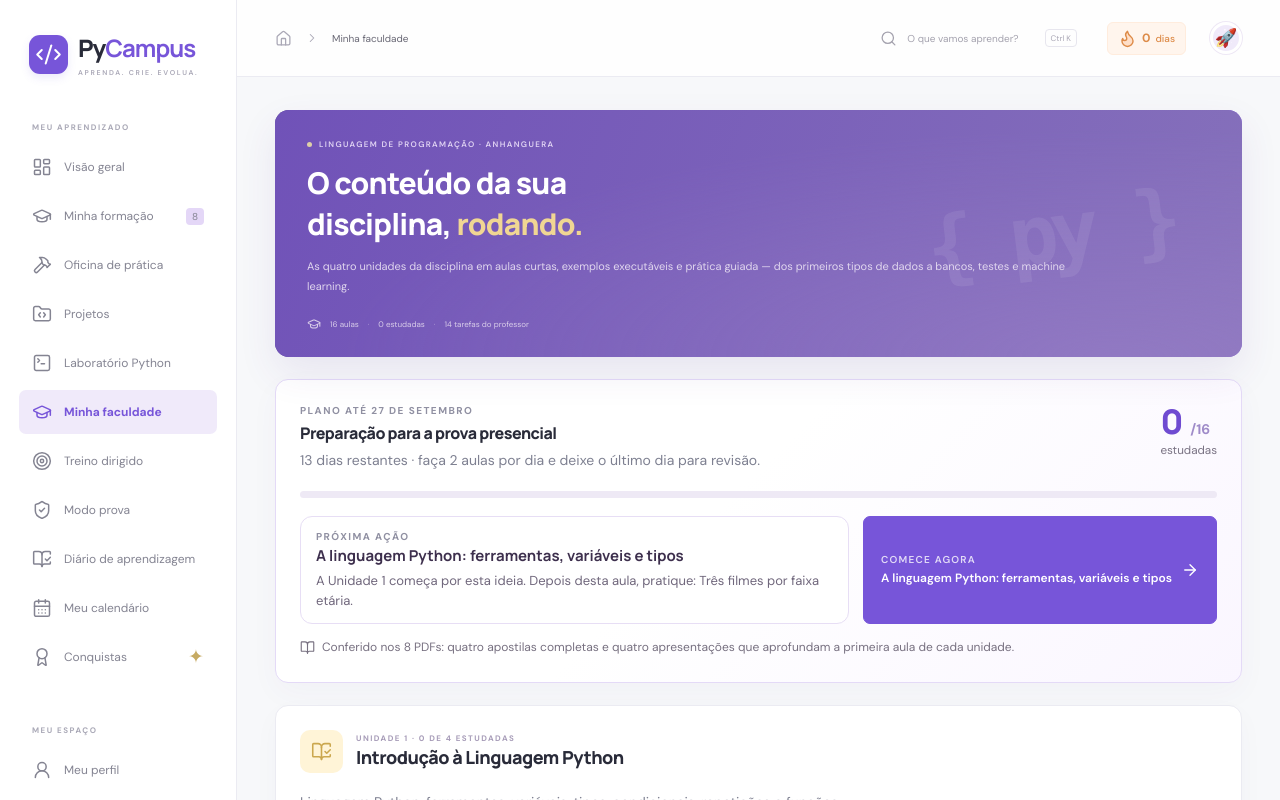
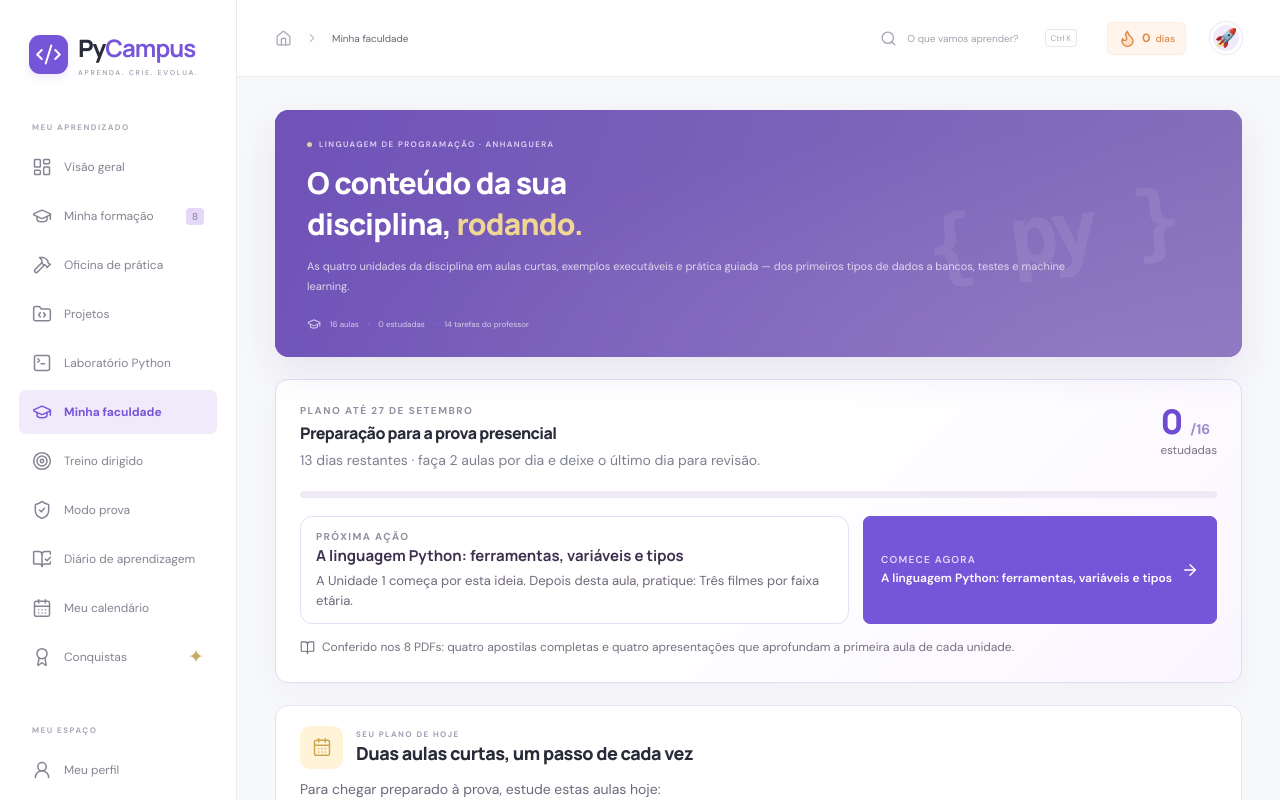
Before and after one commit to Jaoabyo/pycampus, a React (Vite) app: page / in a window 1280 px wide. Both pictures are taken after a click on the button "Minha faculdade". Shown: the top 800 px of the page. Built offline with nearby package versions, Linux system fonts and the light colour scheme.

Commit message:
feat: criar plano diario para prova da faculdade

```diff
--- a/scripts/check-faculdade.mjs
+++ b/scripts/check-faculdade.mjs
@@ -77,6 +77,8 @@ await page.getByText('PLANO ATÉ 27 DE SETEMBRO').waitFor();
 await page.getByText('PRÓXIMA AÇÃO').waitFor();
 assert.equal(await page.locator('.prova-proxima').count(), 1);
 assert.equal(await page.locator('.prova-acao').count(), 1);
+await page.getByText('SEU PLANO DE HOJE').waitFor();
+assert.equal(await page.locator('.plano-hoje-item').count(), 2);
 assert.equal(await page.locator('.faculdade-aula').count(), aulasDaFaculdade.length);
 await page.locator('.faculdade-aula').first().click();
 await page.getByRole('button', { name: 'Executar exemplo', exact: true }).click();
--- a/src/Faculdade.jsx
+++ b/src/Faculdade.jsx
@@ -1,6 +1,6 @@
 import { useState } from 'react';
 import { Icon, irAoTopo } from './ui.jsx';
-import { unidades, aulasDaUnidade, tarefasDaUnidade, aulasDaFaculdade, tarefasDaFaculdade, diasAteProva, requisitosFaltandoDaFaculdade, proximaAcaoDaFaculdade } from './faculdade.js';
+import { unidades, aulasDaUnidade, tarefasDaUnidade, aulasDaFaculdade, tarefasDaFaculdade, diasAteProva, requisitosFaltandoDaFaculdade, proximaAcaoDaFaculdade, planoDeEstudosDaFaculdade } from './faculdade.js';
 import { localDate } from './progress.js';
 import { usePython } from './useTrackedPython.js';
 import { appendAttempt } from './history.js';
@@ -27,6 +27,7 @@ export default function Faculdade({ state, update, navigate }) {
   const total = aulasDaFaculdade.length;
   const pendentes = aulasDaFaculdade.filter(aula => !feitas.includes(aula.id));
   const proximaAcao = proximaAcaoDaFaculdade(state);
+  const plano = planoDeEstudosDaFaculdade(state);
   const proxima = proximaAcao.aula;
   const estudadas = proximaAcao.feitas;
   const dias = diasAteProva();
@@ -68,6 +69,14 @@ export default function Faculdade({ state, update, navigate }) {
         </button>
       </div>}
       <p className="small prova-fonte"><Icon name="BookOpen" size={15} /> Conferido nos 8 PDFs: quatro apostilas completas e quatro apresentações que aprofundam a primeira aula de cada unidade.</p>
+    </section>
+
+    <section className="card plano-hoje" aria-labelledby="titulo-plano-hoje">
+      <div className="step-head"><span className="icon-tile yellow"><Icon name="CalendarDays" size={20} /></span>
+        <div><div className="eyebrow">SEU PLANO DE HOJE</div><h3 id="titulo-plano-hoje">Duas aulas curtas, um passo de cada vez</h3></div></div>
+      {plano.hoje.tipo === 'revisao' ? <p>Hoje é dia de revisão: refaça um desafio sem olhar a resposta e explique o que o código faz.</p>
+        : <><p>Para chegar preparado à prova, estude estas aulas hoje:</p><div className="plano-hoje-lista">{plano.hoje.aulas.map(aula => <button className="plano-hoje-item" key={aula.id} onClick={() => abrir(aula)}><span>{aula.titulo}</span><Icon name="ArrowRight" size={16} /></button>)}</div></>}
+      <p className="small muted">O último dia fica reservado para revisar. O plano se ajusta sozinho quando você registra uma aula.</p>
     </section>
 
     {unidades.map(unidade => {
--- a/src/faculdade.css
+++ b/src/faculdade.css
@@ -30,6 +30,11 @@
 .prova-proxima-context p{margin:5px 0 0;color:#70677c;font-size:13px;line-height:1.5}
 .prova-acao{display:flex;width:100%;min-height:58px;justify-content:space-between;text-align:left}.prova-acao span{display:flex;flex-direction:column;gap:3px}.prova-acao small{font-size:10px;letter-spacing:.12em;opacity:.78}
 .prova-fonte{display:flex;align-items:center;gap:7px;margin:13px 0 0;color:#777080}
+.plano-hoje{margin:0 0 22px;padding:20px 24px;border:1px solid #e8e0f4;background:#fff}
+.plano-hoje .step-head{margin-bottom:10px}.plano-hoje p{margin:7px 0;color:#70677c;line-height:1.5}
+.plano-hoje-lista{display:grid;grid-template-columns:repeat(2,minmax(0,1fr));gap:8px;margin:12px 0}
+.plano-hoje-item{display:flex;align-items:center;justify-content:space-between;gap:10px;min-height:44px;padding:10px 12px;border:1px solid #e8e0f4;border-radius:10px;background:#fbfaff;color:#3d2f4d;text-align:left;font:inherit;cursor:pointer}
+.plano-hoje-item:hover{border-color:#bfa6eb;background:#f7f2ff}.plano-hoje-item svg{flex:0 0 auto;color:#7854d7}
 .faculdade-conexao{display:flex;align-items:flex-start;gap:9px;margin-top:16px;padding:12px 14px;border-radius:10px;background:#f5f9ff;color:#50556b}.faculdade-conexao svg{flex:0 0 auto;margin-top:3px;color:#5b83d7}.faculdade-conexao p{margin:0}
 .faculdade-ideias{display:grid;gap:10px;margin:16px 0}.faculdade-ideias>div{display:grid;grid-template-columns:28px 1fr;gap:10px;align-items:flex-start;padding:12px 14px;border:1px solid #eee9f5;border-radius:11px;background:#fcfbfe}.faculdade-ideias>div>span{display:flex;align-items:center;justify-content:center;width:26px;height:26px;border-radius:50%;background:#eee8fb;color:#6d4bc6;font-size:11px;font-weight:800}.faculdade-ideias p{margin:0;color:#5f6070;font-size:13px;line-height:1.75}
 .faculdade-limite{display:flex;align-items:flex-start;gap:9px;margin:12px 0 16px;padding:12px 14px;border-radius:10px;background:#fff8e8;border:1px solid #f2dfae}.faculdade-limite svg{margin-top:3px;color:#b68a2f}.faculdade-limite p{margin:0;color:#6f634b;font-size:12px}
@@ -38,7 +43,7 @@
 @media(max-width:600px){
   .faculdade-hero{min-height:250px}.faculdade-hero::after{right:-12%;font-size:62px}
   .prova-plano,.unidade-card,.faculdade-passo{padding:18px 15px}.prova-plano{margin:16px 0 18px}
-  .prova-plano-topo{gap:12px}.prova-medidor strong{font-size:28px}.prova-proxima{grid-template-columns:1fr}.prova-acao{min-height:64px;padding:12px}
+  .prova-plano-topo{gap:12px}.prova-medidor strong{font-size:28px}.prova-proxima{grid-template-columns:1fr}.prova-acao{min-height:64px;padding:12px}.plano-hoje{padding:18px 15px;margin-bottom:18px}.plano-hoje-lista{grid-template-columns:1fr}
   .prova-fonte{align-items:flex-start;line-height:1.55}
   .faculdade-aula{align-items:flex-start;padding:12px}
   .faculdade-aula>svg{display:none}
--- a/src/faculdade.js
+++ b/src/faculdade.js
@@ -510,3 +510,26 @@ export const proximaAcaoDaFaculdade = (state = {}) => {
       : `A Unidade ${unidade?.numero || ''} começa por esta ideia. Depois desta aula, pratique: ${tarefa?.titulo || 'o desafio da unidade'}.`
   };
 };
+
+const isoLocal = data => [data.getFullYear(), String(data.getMonth() + 1).padStart(2, '0'), String(data.getDate()).padStart(2, '0')].join('-');
+const somarDias = (data, quantidade) => new Date(data.getFullYear(), data.getMonth(), data.getDate() + quantidade);
+
+// Divide as aulas pendentes em blocos pequenos e deixa o último dia livre para revisão.
+// A agenda é derivada do estado: editar ou importar o progresso nunca apaga aulas concluídas.
+export const planoDeEstudosDaFaculdade = (state = {}, hoje = new Date()) => {
+  const feitas = new Set(state.faculdade?.feitas || []);
+  const pendentes = aulasDaFaculdade.filter(aula => !feitas.has(aula.id));
+  const estudadas = aulasDaFaculdade.length - pendentes.length;
+  const diasRestantes = diasAteProva(hoje);
+  const diasDeEstudo = Math.max(1, diasRestantes - 1);
+  const porDia = Math.max(1, Math.min(2, Math.ceil(pendentes.length / diasDeEstudo)));
+  const dias = diasRestantes > 0
+    ? Array.from({ length: diasRestantes }, (_, indice) => {
+      const data = somarDias(hoje, indice);
+      const revisao = indice === diasRestantes - 1;
+      return { data: isoLocal(data), tipo: revisao ? 'revisao' : 'aulas', aulas: revisao ? [] : pendentes.slice(indice * porDia, (indice + 1) * porDia) };
+    })
+    : [{ data: isoLocal(hoje), tipo: 'revisao', aulas: [] }];
+  const hojeIso = isoLocal(hoje);
+  return { diasRestantes, estudadas, dias, hoje: dias.find(dia => dia.data === hojeIso) || dias[0] };
+};
```
Also changed, not shown: 1 other file (tests, documents, lock files or other folders).
